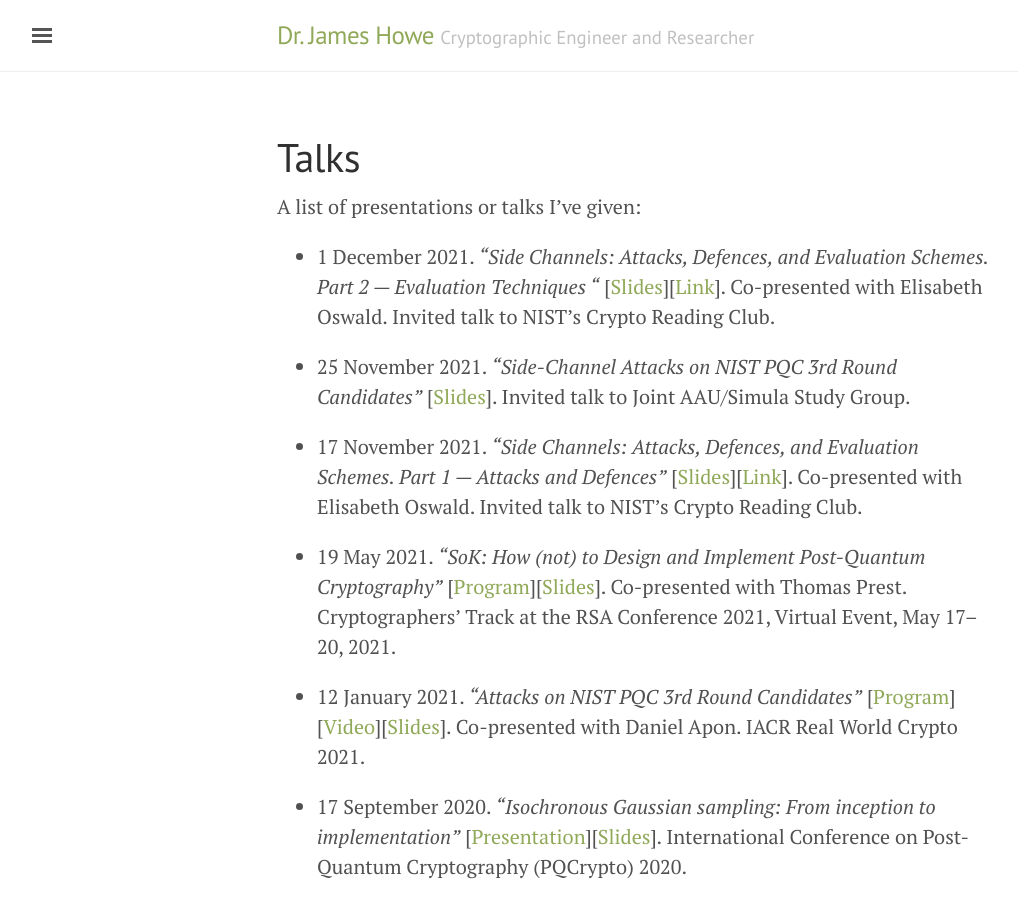
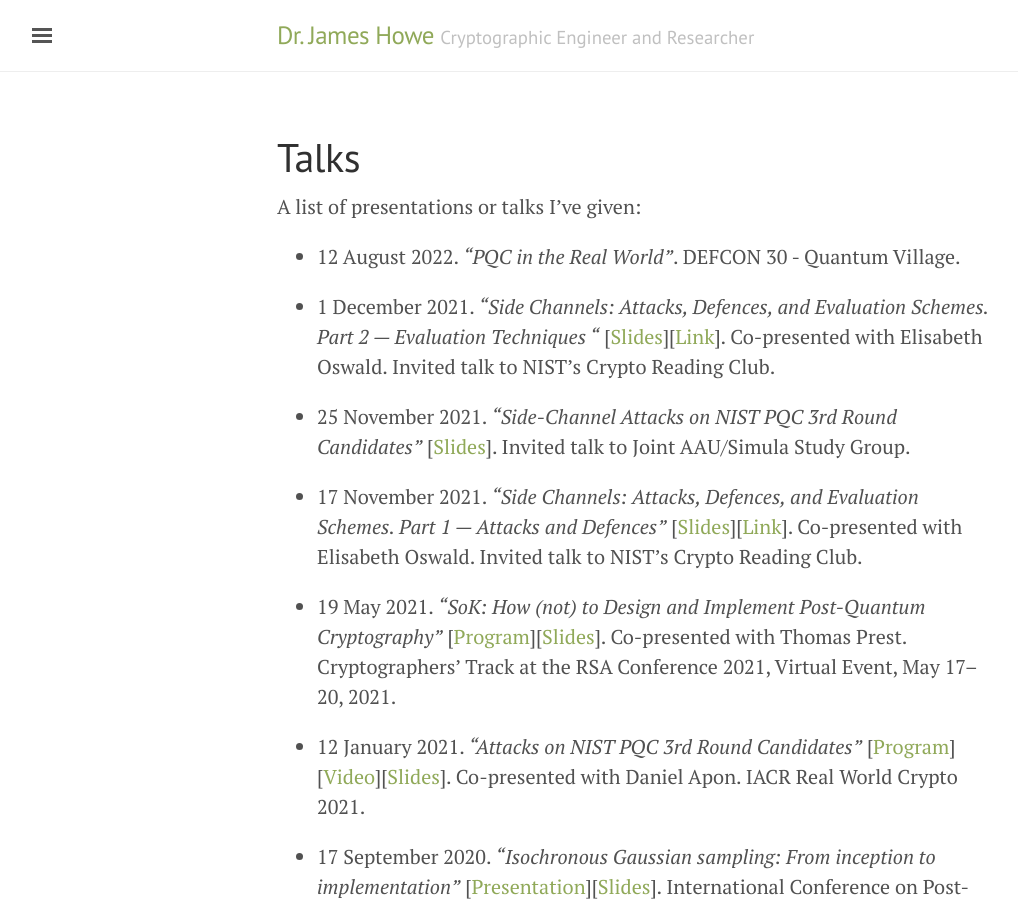
Before and after one commit to jameshoweee/jameshoweee.github.io, a Jekyll site: the page built from talks.md, in a window 1280 px wide and 900 px high. Shown: the whole window, without its empty margins (3-1021 px from the left). Built offline with Jekyll 4.4.1, drawn with Linux system fonts in a browser that asks for light colours.

Commit message:
Update talks.md

```diff
--- a/talks.md
+++ b/talks.md
@@ -5,6 +5,8 @@ permalink: /talks/
 ---
 
 A list of presentations or talks I've given:
+
+* 12 August 2022. *"PQC in the Real World"*. DEFCON 30 - Quantum Village.
 
 * 1 December 2021. *"Side Channels: Attacks, Defences, and Evaluation Schemes. Part 2 — Evaluation Techniques
 "* [[Slides](files/crclub-2021-side-channels-2.pdf)][[Link](https://csrc.nist.gov/presentations/2021/crypto-club-2021-side-channels-2)]. Co-presented with Elisabeth Oswald. Invited talk to NIST's Crypto Reading Club.
```
